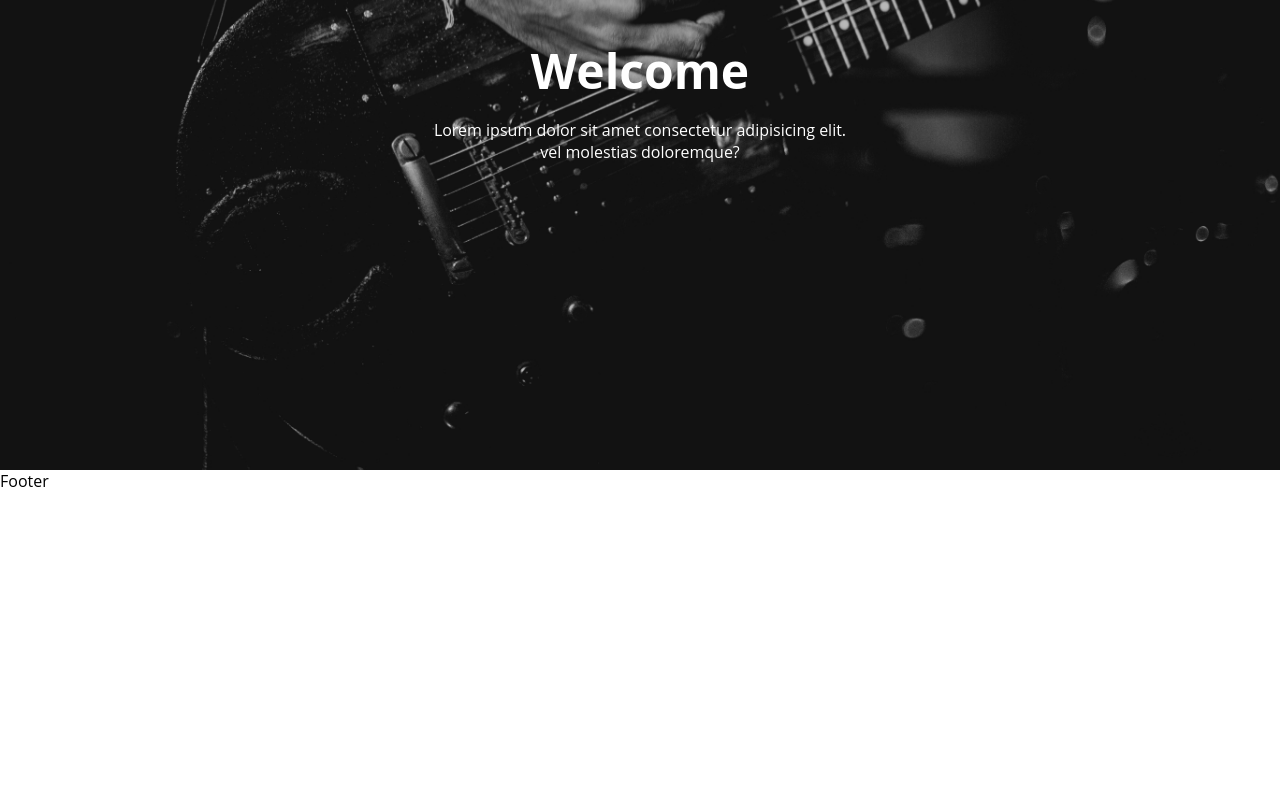
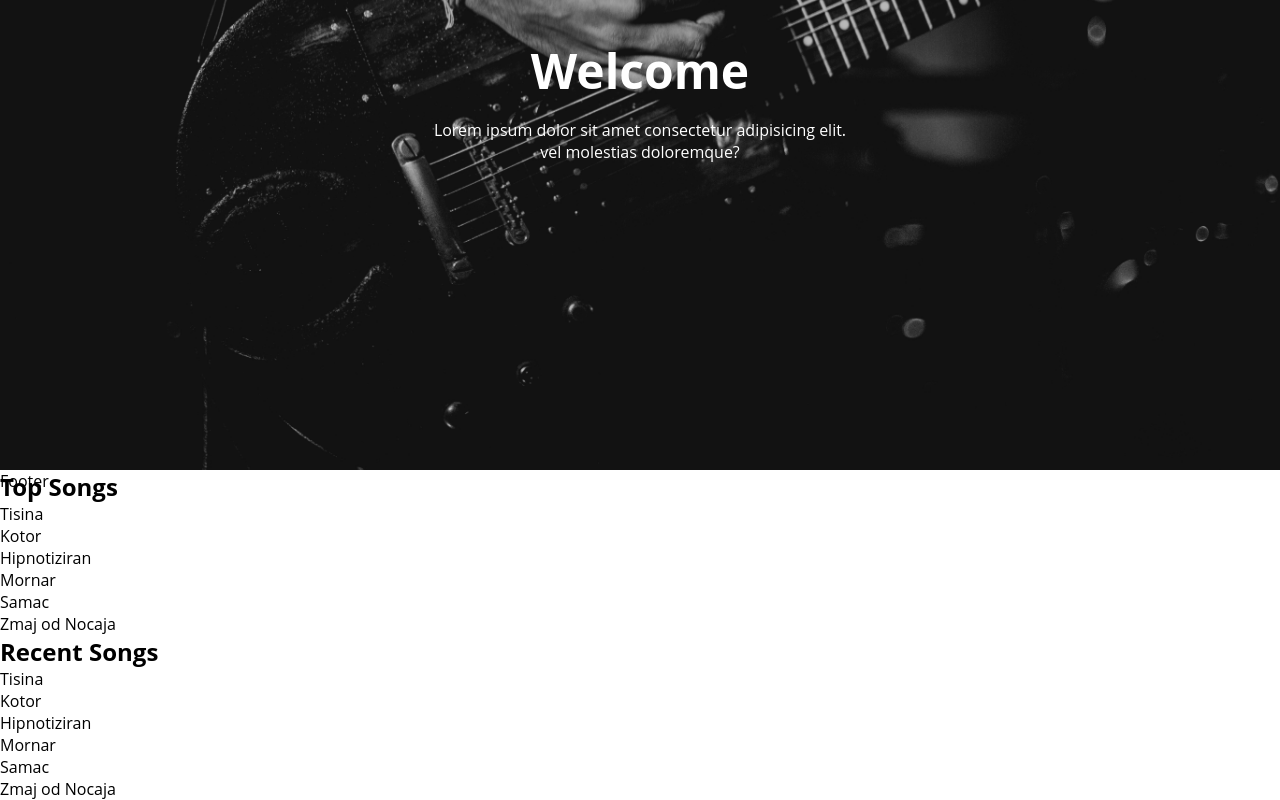
Before and after one commit to wem1c/pesmarica2, a React (Create React App) app in the folder frontend/: page / in a window 1280 px wide. Shown: the part 330-1130 px from the top of the page. Before the commit the page ends 822 px from the top, so only its background shows below. Built offline with nearby package versions, Linux system fonts and the light colour scheme; no server answers.

Commit message:
feat: add SongList components
Includes new component and Home.js edit

```diff
--- /dev/null
+++ b/frontend/src/components/SongList.js
@@ -0,0 +1,18 @@
+import React, { useState, useEffect } from 'react';
+
+const SongListComponent = (props) => {
+  const songs = props.songs
+
+  return (
+    <div>
+      <h2>{props.title} Songs</h2>
+      <ul>
+        {songs.map((song) => (
+          <li key={song.id}>{song.title}</li>
+        ))}
+      </ul>
+    </div>
+  );
+};
+
+export default SongListComponent;
--- a/frontend/src/pages/Home.js
+++ b/frontend/src/pages/Home.js
@@ -1,21 +1,67 @@
-import '../styles/Home.css';
-//import {useState} from 'react';
-import Navbar from '../components/Navbar';
+import "../styles/Home.css";
+import {useState, useEffect} from 'react';
+import Navbar from "../components/Navbar";
+import SongList from "../components/SongList";
 const Home = () => {
+  const [songs, setSongs] = useState([
+    { id: "54", title: "Tisina" },
+    { id: "22", title: "Kotor" },
+    { id: "12", title: "Hipnotiziran" },
+    { id: "66", title: "Mornar" },
+    { id: "03", title: "Samac" },
+    { id: "64", title: "Zmaj od Nocaja" },
+  ]);
+  const [topSongs, setTopSongs] = useState([
+    { id: "54", title: "Tisina" },
+    { id: "22", title: "Kotor" },
+    { id: "12", title: "Hipnotiziran" },
+    { id: "66", title: "Mornar" },
+    { id: "03", title: "Samac" },
+    { id: "64", title: "Zmaj od Nocaja" },
+  ]);
+
+  useEffect(() => {
+    const fetchSongs = async () => {
+      try {
+        const response = await fetch("/api/songs/recent");
+        const data = await response.json();
+        setSongs(data);
+      } catch (error) {
+        console.error("Error fetching top songs:", error);
+      }
+    };
+    const fetchTopSongs = async () => {
+      try {
+        const response = await fetch("/api/songs/top");
+        const data = await response.json();
+        setTopSongs(data);
+      } catch (error) {
+        console.error("Error fetching top songs:", error);
+      }
+    };
+    fetchSongs();
+    fetchTopSongs();
+  }, []);
+
   return (
     <div>
       <div id="first">
-           <Navbar/>
+        <Navbar />
         <main>
           <section id="hero">
             <h1>Welcome</h1>
-                    <p> Lorem ipsum dolor sit amet consectetur adipisicing elit. <br/>
-                    vel molestias doloremque?</p>
+            <p>
+              {" "}
+              Lorem ipsum dolor sit amet consectetur adipisicing elit. <br />
+              vel molestias doloremque?
+            </p>
           </section>
+          <SongList title="Top" songs={songs} />
+          <SongList title="Recent" songs={topSongs} />
         </main>
       </div>
     </div>
-  )
-}
+  );
+};
 
-export default Home
+export default Home;
```
Lines whose indentation alone changed are shown as unchanged.
